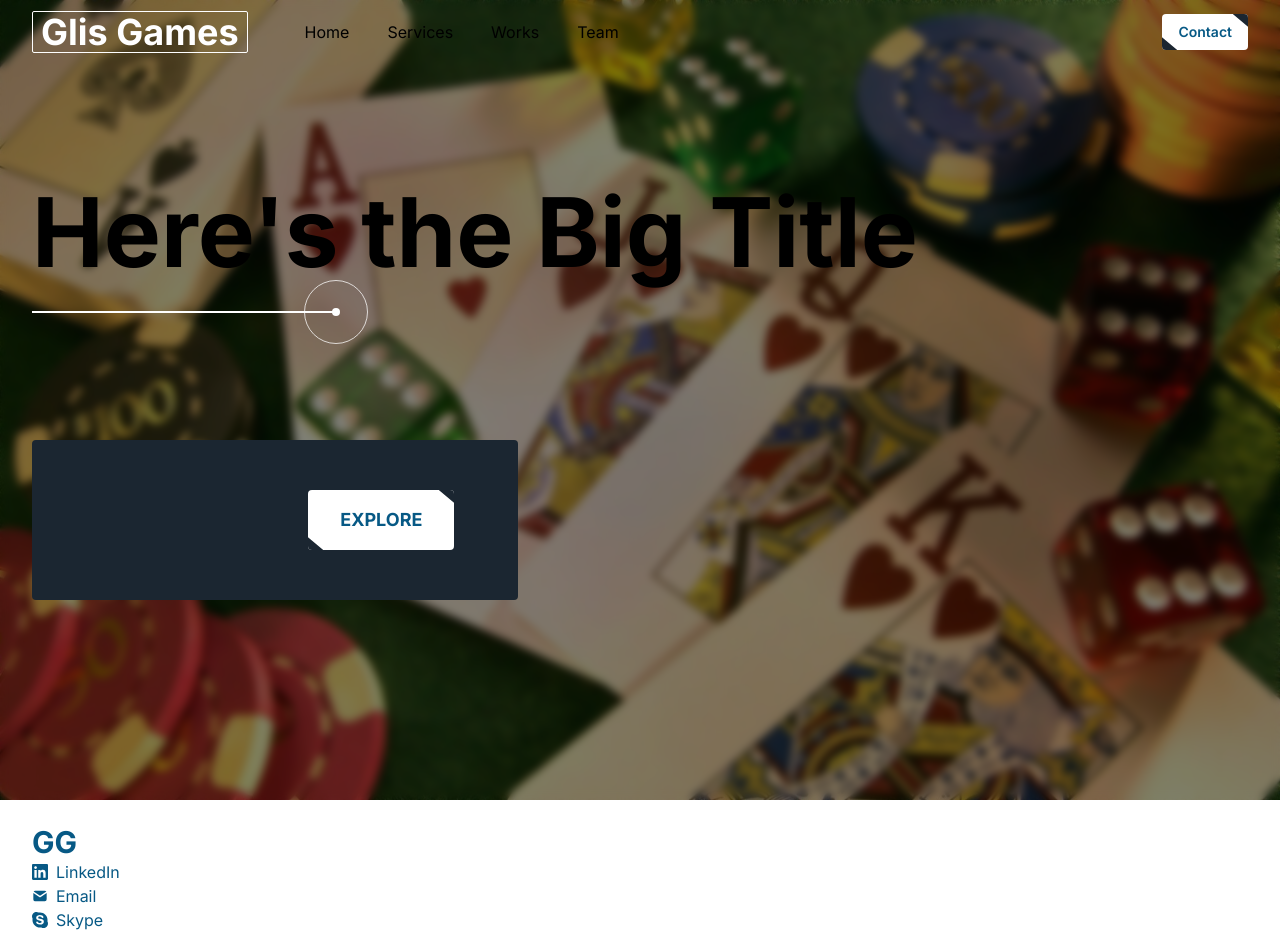
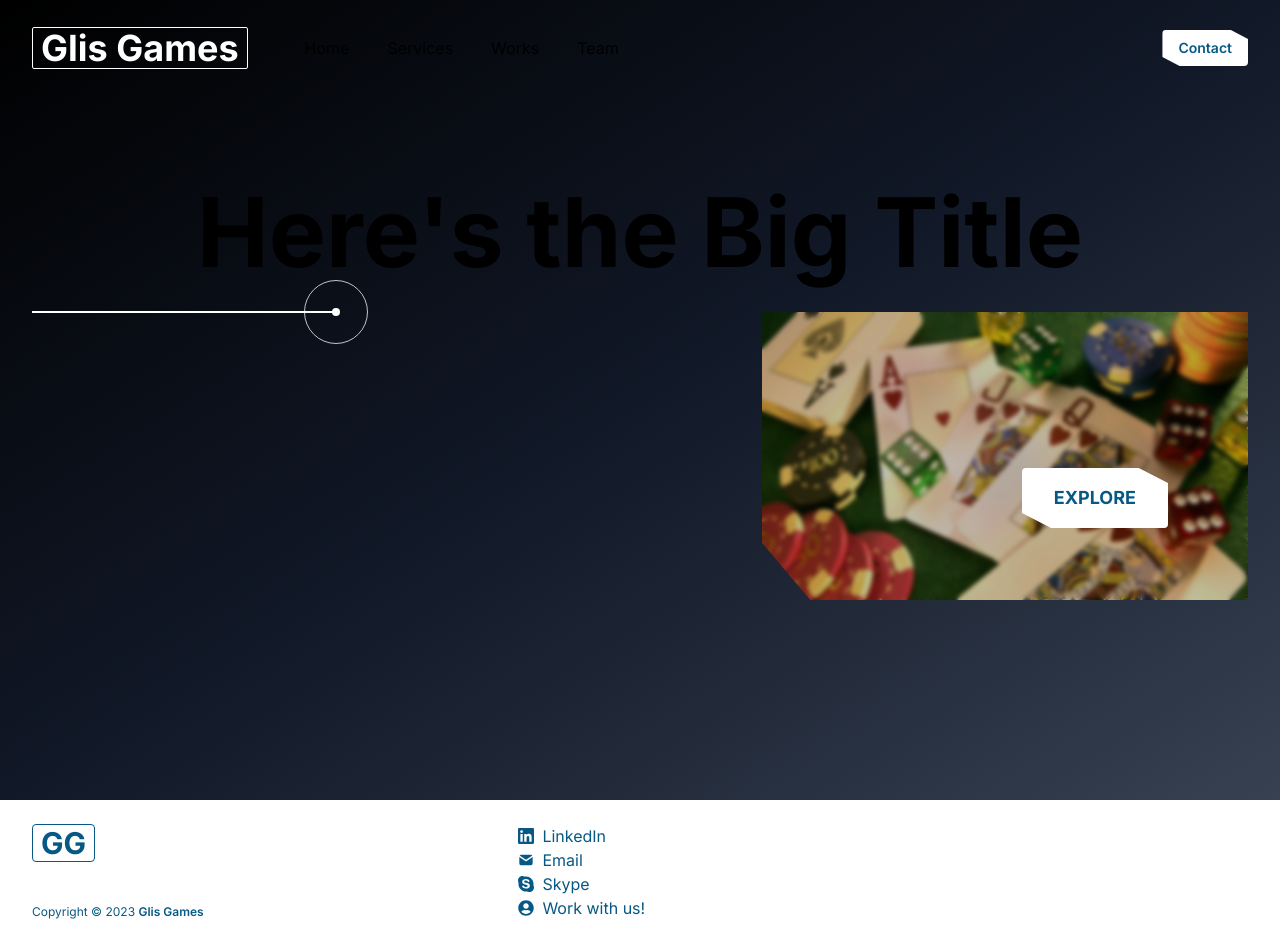
Before and after one commit to zeph1697/GlisGames_Website, a Next.js app: page / in a window 1280 px wide. Shown: the top 934 px of the page. Built offline with nearby package versions, Linux system fonts and the light colour scheme.

Commit message:
add new ui

```diff
--- a/app/globals.css
+++ b/app/globals.css
@@ -25,3 +25,13 @@ body {
     )
     rgb(var(--background-start-rgb));
 }
+
+/* BUTTON DESIGN */
+.btnPolygon {
+  clip-path: polygon(0% 0%, 80% 0%, 100% 25%, 100% 100%, 20% 100%, 0% 75%);
+}
+
+/* LABEL DESIGN */
+.labelPolygon {
+  clip-path: polygon(0% 0%, 100% 0%, 100% 100%, 10% 100%, 0% 80%);
+}
--- a/app/page.tsx
+++ b/app/page.tsx
@@ -4,7 +4,7 @@ import Hero from "@/components/Hero";
 
 export default function Home() {
   return (
-    <main className="flex w-full h-full flex-col items-center justify-between ">
+    <main className="flex w-full h-full min-h-screen flex-col items-center">
       <Hero />
     </main>
   );
--- a/components/Button.tsx
+++ b/components/Button.tsx
@@ -25,46 +25,36 @@ const Button = ({
   action,
 }: BtnType) => {
   return (
-    <button className="">
+    <button className="btnPolygon">
       <Link
         href={`${path ? path : ""}`}
-        className={`relative inline-flex items-center justify-center outline-transparent border-transparent ${
+        className={`relative inline-flex items-center justify-center rounded ${
           size ? (size === "SM" ? "px-4 py-2" : "px-8 py-4") : "px-6 py-3"
         } overflow-hidden transition-all ${
           mainBgColor ? mainBgColor : "bg-white"
-        } rounded group`}
+        }  group`}
       >
         <span
           className={`absolute top-0 left-0 w-0 h-0 transition-all duration-200 border-t-2 ${
-            hoverBorderColor ? "border-" + hoverBorderColor : "border-sky-800"
+            hoverBorderColor ? hoverBorderColor : "border-sky-800"
           } group-hover:w-full ease`}
         ></span>
         <span
           className={`absolute bottom-0 right-0 w-0 h-0 transition-all duration-200 border-b-2 ${
-            hoverBorderColor ? "border-" + hoverBorderColor : "border-sky-800"
+            hoverBorderColor ? hoverBorderColor : "border-sky-800"
           } group-hover:w-full ease`}
         ></span>
         <span
           className={`absolute top-0 left-0 w-full h-0 transition-all duration-300 delay-200 ${
-            hoverBgColor ? `bg-${hoverBgColor}` : "bg-sky-800"
+            hoverBgColor ? hoverBgColor : "bg-sky-800"
           } group-hover:h-full ease`}
         ></span>
         <span
           className={`absolute bottom-0 left-0 w-full h-0 transition-all duration-300 delay-200 ${
-            hoverBgColor ? `bg-${hoverBgColor}` : "bg-sky-800"
+            hoverBgColor ? hoverBgColor : "bg-sky-800"
           } group-hover:h-full ease`}
         ></span>
         <span className="absolute inset-0 w-full h-full duration-300 delay-300 bg-black opacity-0 group-hover:opacity-25"></span>
-        <span
-          className={`w-48 h-48 rounded rotate-[-50deg] ${
-            decorBgColor ? decorBgColor : "bg-subBgColor"
-          } absolute bottom-0 left-0  -mb-32 -ml-48`}
-        ></span>
-        <span
-          className={`w-48 h-48 rounded rotate-[-50deg] ${
-            decorBgColor ? decorBgColor : "bg-subBgColor"
-          } absolute top-0 right-0 -mt-32 -mr-48`}
-        ></span>
         <span
           className={`relative w-full text-center ${
             size
--- a/components/Footer.tsx
+++ b/components/Footer.tsx
@@ -4,9 +4,16 @@ import React from "react";
 
 const Footer = () => {
   return (
-    <footer className="absolute flex flex-col px-8 py-6 w-full h-max bg-white">
-      <div>
-        <h2 className="text-3xl font-bold text-sky-800">GG</h2>
+    <footer className="absolute grid grid-cols-[40%_60%] px-8 py-6 w-full h-max bg-white">
+      <div className="flex flex-col items-start justify-between">
+        <h2 className="w-fit h-fit text-3xl font-bold text-sky-800 border-[1px] border-sky-800 rounded px-2 ">
+          GG
+        </h2>
+
+        <p className="text-sky-800 text-xs">
+          Copyright &copy; 2023{" "}
+          <span className="font-semibold">Glis Games</span>
+        </p>
       </div>
 
       <ul>
@@ -22,10 +29,6 @@ const Footer = () => {
           </Link>
         ))}
       </ul>
-
-      <p className="text-sky-800 text-xs">
-        Copyright &copy; 2023 <span className="font-semibold">Glis Games</span>
-      </p>
     </footer>
   );
 };
--- a/components/Hero.tsx
+++ b/components/Hero.tsx
@@ -5,26 +5,29 @@ import Decor from "./Decor";
 
 const Hero = () => {
   return (
-    <header className="relative w-full h-full min-h-screen">
-      <div className="">
-        <Image
-          src="/img-web-01.jpg"
-          width={1920}
-          height={1080}
-          alt="cover"
-          className="absolute max-w-full h-full object-cover -z-50"
-        />
-        <div className="absolute w-full h-full bg-black/50 backdrop-blur-sm -z-40"></div>
-      </div>
+    <header className="relative w-full h-full">
+      <div className="absolute w-full min-h-screen bg-gradient-to-tl from-gray-700 via-gray-900 to-black -z-50"></div>
 
-      <div className="w-full h-full mt-32 px-8 py-6">
-        <h1 className="text-8xl font-bold my-8">Here's the Big Title</h1>
+      <div className="flex flex-col w-full h-full mt-32 px-8 py-6">
+        <h1 className="text-8xl font-bold my-8 self-center cursor-default">
+          Here's the Big Title
+        </h1>
 
         {/* HERO SECTION DECORATION */}
         <Decor />
 
-        <div className="right-0 w-[40%] h-40 flex items-center justify-end mt-32 px-16 bg-subBgColor rounded bgcl">
-          <Button title="EXPLORE" size="LG" hoverBgColor="yellow-500" />
+        <div className="labelPolygon relative self-end w-[40%] h-72 flex bg-white/50 backdrop-blur rounded hover:bg-subBgColor">
+          <Image
+            src="/img-web-01.jpg"
+            width={1920}
+            height={1080}
+            alt="cover"
+            className="absolute max-w-full h-full object-cover"
+          />
+          <div className="absolute w-full h-full bg-black/25 backdrop-blur-[2px]"></div>
+        </div>
+        <div className="absolute bottom-24 right-28">
+          <Button title="EXPLORE" size="LG" />
         </div>
       </div>
     </header>
--- a/components/NavBar.tsx
+++ b/components/NavBar.tsx
@@ -2,18 +2,27 @@
 
 import { NavLinks } from "@/constant";
 import Link from "next/link";
-import React from "react";
+import React, { useState } from "react";
 import Button from "./Button";
 
 const NavBar = () => {
+  const [scrollTop, setScrollTop] = useState(true);
+
+  window.addEventListener("scroll", () => {
+    window.scrollY >= 80 ? setScrollTop(false) : setScrollTop(true);
+  });
   return (
-    <nav className="fixed flex justify-between items-center px-8 w-full h-16 z-40">
+    <nav
+      className={`fixed flex justify-between items-center px-8 w-full z-40 transition-all ease-out ${
+        scrollTop ? "bg-transparent h-24" : "bg-subBgColor h-16 drop-shadow"
+      }`}
+    >
       <div className="flex items-center gap-10">
         <Link
           href="/"
           className="px-2 text-4xl text-white hover:text-sky-800 hover:bg-white rounded-sm outline outline-2 outline-transparent hover:outline-white border-spacing-4 border-[1px] border-white hover:border-sky-800 font-bold cursor-pointer"
         >
-          Glis Games
+          {scrollTop ? "Glis Games" : "Glis Games"}
         </Link>
         <ul className="flex items-center text-base gap-1">
           {NavLinks.map((link) => (
--- a/constant/index.ts
+++ b/constant/index.ts
@@ -20,3 +20,21 @@ export const FooterLinks = [
   { name: "Skype", url: "", icon: SiSkype },
   { name: "Work with us!", url: "", icon: FaUserCircle },
 ];
+
+export const HeroCarousels = [
+  {
+    title: "GAME PUBLISHING",
+    content: "DON'T BE EATEN BY PUBLISHERS, PROTECT YOUR GAME",
+    imgUrl: "/img-web-01.jpg",
+  },
+  {
+    title: "GROWTH HACKING",
+    content: "TOUGH TIMES CALL FOR SMART ACTIONS",
+    imgUrl: "/img-web-02.jpg",
+  },
+  {
+    title: "GAMING ADVISORY",
+    content: "FROM GREAT SOLUTIONS COME GREAT OPPORTUNITIES",
+    imgUrl: "/img-web-03.jpg",
+  },
+];
```
